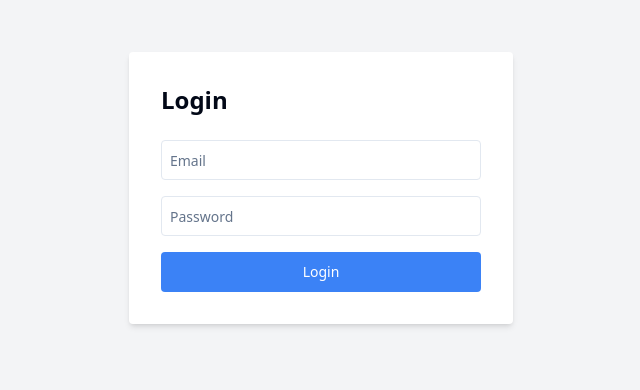
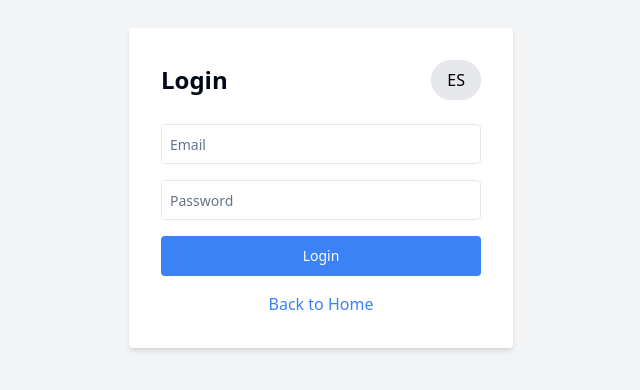
Before and after one commit to altanlabs/new-site, a React (Vite) app: page /login in a window 1280 px wide. Shown: the part 212-602 px from the top of the page, without its empty margins (319-959 px from the left). Built offline with nearby package versions, Linux system fonts and the light colour scheme; what @radix-ui/themes would draw is missing.

Commit message:
Add language toggle for login page

```diff
--- a/src/pages/login.tsx
+++ b/src/pages/login.tsx
@@ -1,10 +1,12 @@
 import { useState } from 'react';
 import { Input } from '../components/ui/input';
 import { Button } from '../components/ui/button';
+import { Link } from 'react-router-dom';
 
 function Login() {
   const [email, setEmail] = useState('');
   const [password, setPassword] = useState('');
+  const [language, setLanguage] = useState('en');
 
   const handleSubmit = (e: React.FormEvent) => {
     e.preventDefault();
@@ -13,29 +15,58 @@ function Login() {
     console.log('Password:', password);
   };
 
+  const toggleLanguage = () => {
+    setLanguage(language === 'en' ? 'es' : 'en');
+  };
+
+  const content = {
+    en: {
+      login: "Login",
+      email: "Email",
+      password: "Password",
+      submit: "Login",
+      back: "Back to Home"
+    },
+    es: {
+      login: "Iniciar Sesión",
+      email: "Correo Electrónico",
+      password: "Contraseña",
+      submit: "Iniciar Sesión",
+      back: "Volver a Inicio"
+    }
+  };
+
+  const langContent = content[language];
+
   return (
     <main className="h-screen w-full flex items-center justify-center bg-gray-100">
       <div className="bg-white p-8 rounded shadow-md w-full max-w-sm">
-        <h1 className="text-2xl font-bold mb-6">Login</h1>
+        <div className="flex justify-between items-center mb-6">
+          <h1 className="text-2xl font-bold">{langContent.login}</h1>
+          <button onClick={toggleLanguage} className="px-4 py-2 rounded-full bg-gray-200 text-black">
+            {language === 'en' ? 'ES' : 'EN'}
+          </button>
+        </div>
         <form onSubmit={handleSubmit} className="flex flex-col gap-4">
           <Input
             type="email"
-            placeholder="Email"
+            placeholder={langContent.email}
             value={email}
             onChange={(e) => setEmail(e.target.value)}
             className="p-2 border rounded"
           />
           <Input
             type="password"
-            placeholder="Password"
+            placeholder={langContent.password}
             value={password}
             onChange={(e) => setPassword(e.target.value)}
             className="p-2 border rounded"
           />
           <Button type="submit" className="bg-blue-500 text-white p-2 rounded">
-            Login
+            {langContent.submit}
           </Button>
         </form>
+        <Link to="/" className="text-blue-500 hover:underline mt-4 block text-center">{langContent.back}</Link>
       </div>
     </main>
   );
```
